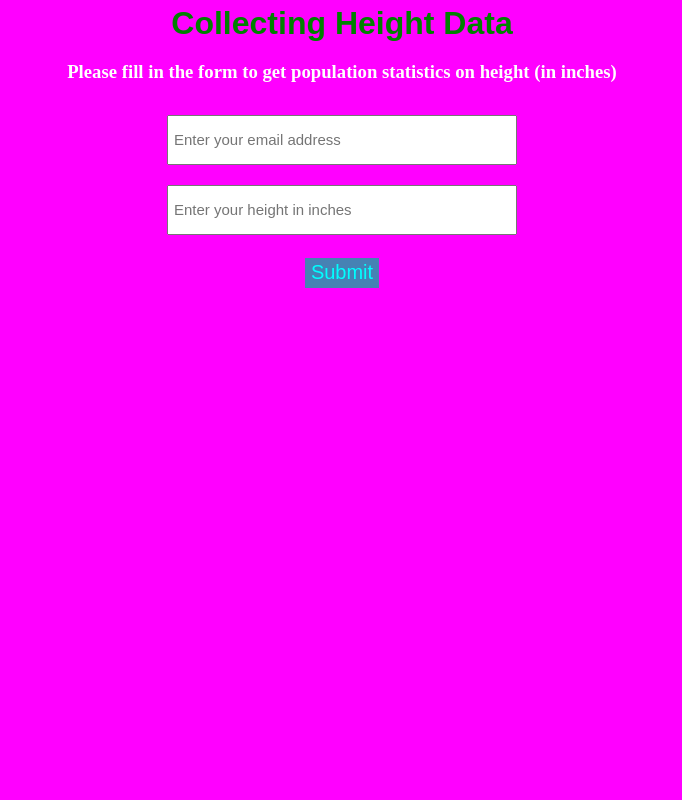
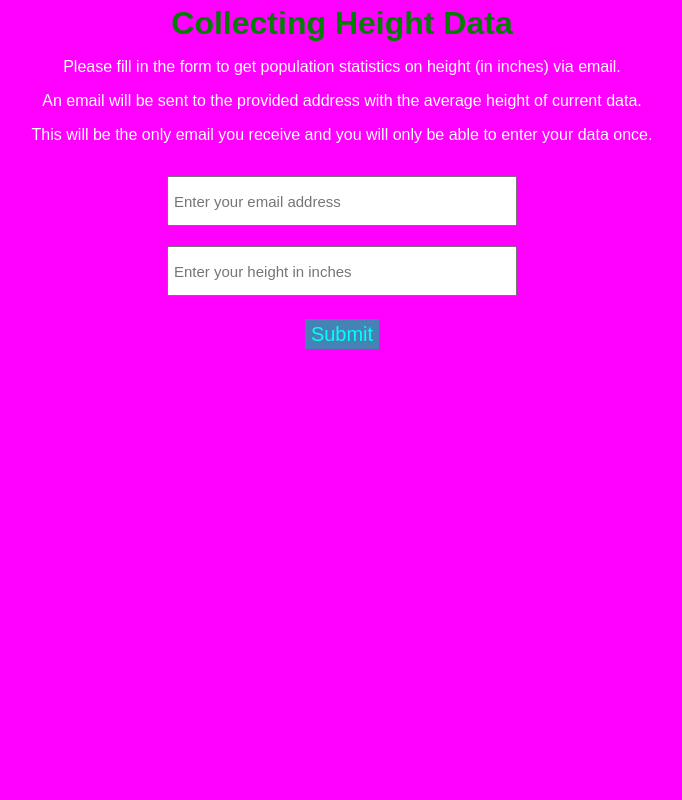
Before and after one commit to zarkle/data-collector-flask, a Flask app: page / in a window 1280 px wide. Shown: the whole page, without its empty margins (298-980 px from the left). Run offline with Flask 2, Linux system fonts and the light colour scheme.

Commit message:
update home page

```diff
--- a/static/main.css
+++ b/static/main.css
@@ -1,6 +1,7 @@
 body {
   height: 100%;
-  margin: 0
+  margin: 0;
+  font-family: Arial, Helvetica, sans-serif;
 }
 
 .container {
@@ -14,7 +15,6 @@ body {
 }
 
 h1 {
-  font-family: Arial, Helvetica, sans-serif;
   color: green;
   margin: 5px;
 }
@@ -42,7 +42,6 @@ button {
 }
 
 .message {
-  font-family: Arial, Helvetica, sans-serif;
   font-size: 15px;
   color: blue;
 }
--- a/templates/index.html
+++ b/templates/index.html
@@ -9,7 +9,9 @@
 <body>
   <div class="container">
     <h1>Collecting Height Data</h1>
-    <h3>Please fill in the form to get population statistics on height (in inches)</h3>
+    <p>Please fill in the form to get population statistics on height (in inches) via email.</p>
+    <p>An email will be sent to the provided address with the average height of current data.</p>
+    <p>This will be the only email you receive and you will only be able to enter your data once.</p>
     <div class="message">
       {{text | safe}}
     </div>
```
